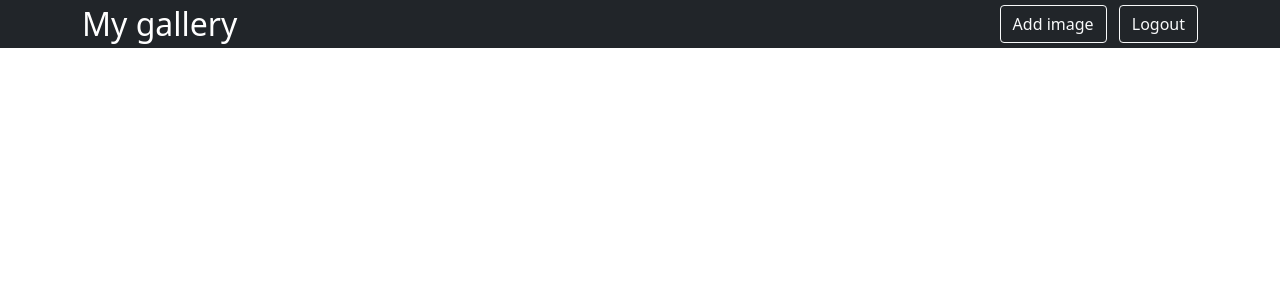
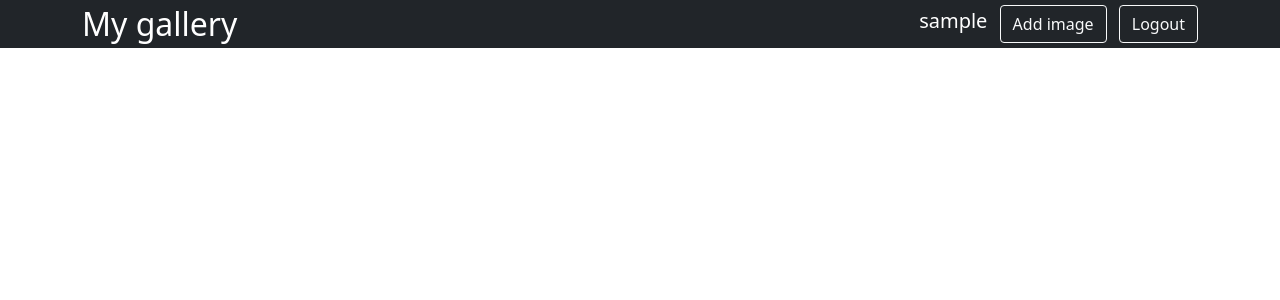
Before and after one commit to bobokrut/e1900288-final-project, a Flask app: page / in a window 1280 px wide. Shown: the top 300 px of the page. Run offline with Flask 2, Linux system fonts and the light colour scheme; the visitor is signed in with stand-in values (Sample User, id 1); data comes from the database, SQL or seed files in the repository; data that the repository does not hold is empty; some libraries are stand-ins or nearby versions.

Commit message:
add: username of the current user is now on the main page

```diff
--- a/app.py
+++ b/app.py
@@ -2,7 +2,7 @@ from io import BytesIO
 
 from PIL import Image
 from flask import Flask, request, render_template, redirect, flash, url_for
-from flask_login import LoginManager, login_user, login_required, logout_user
+from flask_login import LoginManager, login_user, login_required, logout_user, current_user
 from werkzeug.security import generate_password_hash, check_password_hash
 from os import environ
 from flask_sqlalchemy import SQLAlchemy
@@ -103,7 +103,7 @@ def get_thumb_from_db(img_id):
 @login_required
 def index():
     images = GalleryImage.query.with_entities(GalleryImage.id, GalleryImage.img_width, GalleryImage.img_height).all()
-    return render_template("index.html", images=images)
+    return render_template("index.html", images=images, username=current_user.username)
 
 
 @app.route('/upload', methods=["POST"])
--- a/templates/index.html
+++ b/templates/index.html
@@ -59,9 +59,9 @@
     <header class="bg-dark text-white">
         <div class="container">
             <div class="d-flex flex-wrap align-items-center justify-content-center justify-content-lg-start">
-
                 <span class="fs-2 me-lg-auto">My gallery</span>
-                <div class="col-md-3 text-end">
+                <div class="col-md-4 text-end">
+                    <span class="fs-5 me-2">{{ username }}</span>
                     <button class="btn btn-outline-light me-2" type="button" onclick="show_form()">Add image</button>
                     <button class="btn btn-outline-light" type="button" onclick="location.href='/logout'">Logout</button>
                 </div>
```
